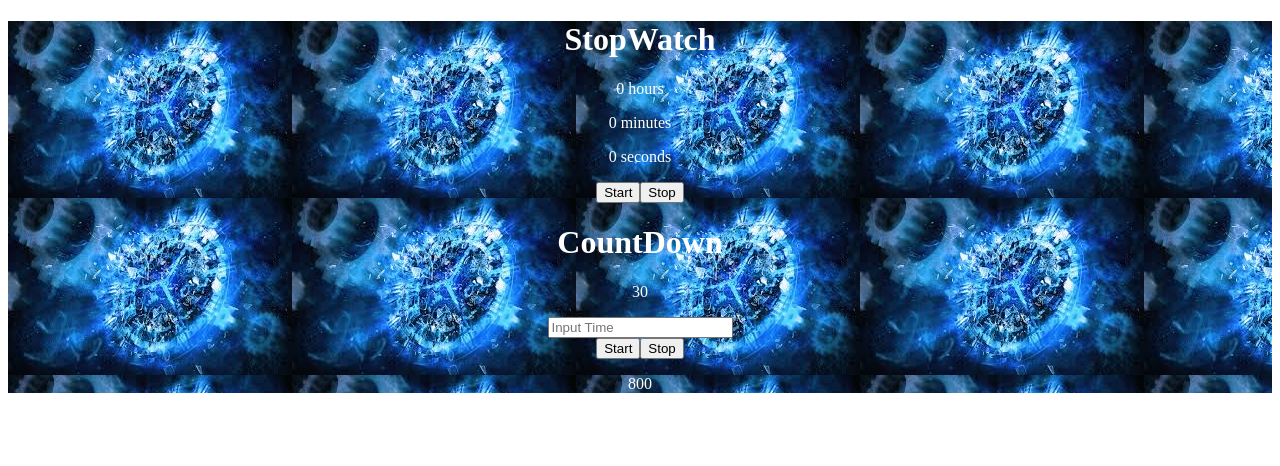
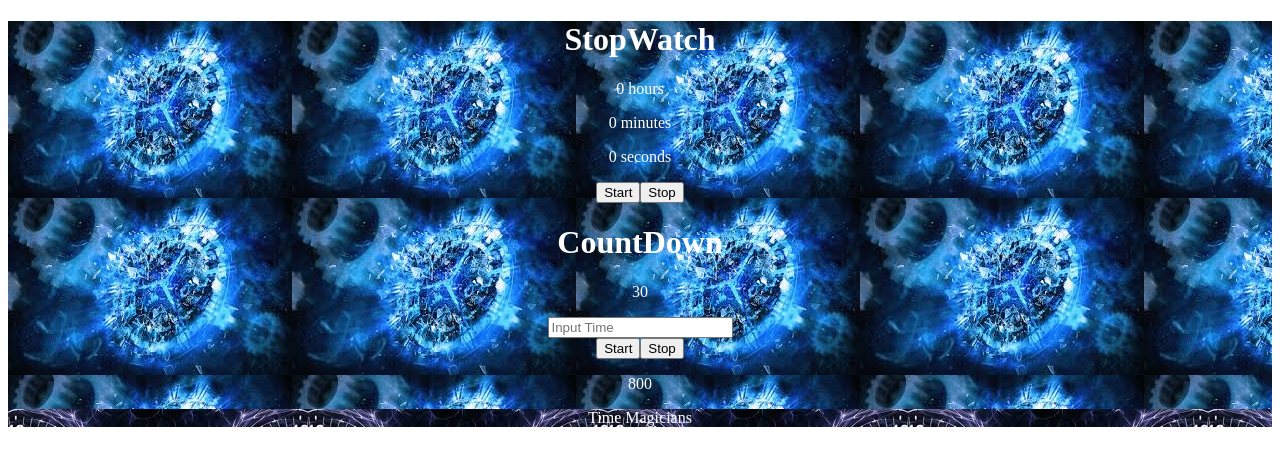
Before and after one commit to Samson300/time-master-react, a React (Create React App) app: page / in a window 1280 px wide. Shown: the top 466 px of the page. Built offline with nearby package versions, Linux system fonts and the light colour scheme.

Commit message:
adds hourglass picture

```diff
--- a/src/App.css
+++ b/src/App.css
@@ -6,3 +6,7 @@
 h1, p {
   color: white;
 }
+
+#timePic {
+  background-image: url(images/hourglass.jpeg);
+}
--- a/src/App.js
+++ b/src/App.js
@@ -106,6 +106,9 @@ render() {
       <StartCountDownButton startCountDownTimer={this.startCountDownTimer} />
       <StopCountDownButton stopCountDownTimer={this.stopCountDownTimer} />
       <Alarm alarmTime={this.state.alarmTime}/>
+      <div id="timePic">
+        <p>Time Magicians</p>
+      </div>
     </div>
   );
 }
```
Also changed, not shown: src/images/hourglass.jpeg (added).
